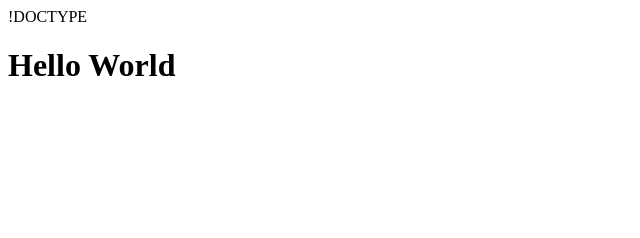
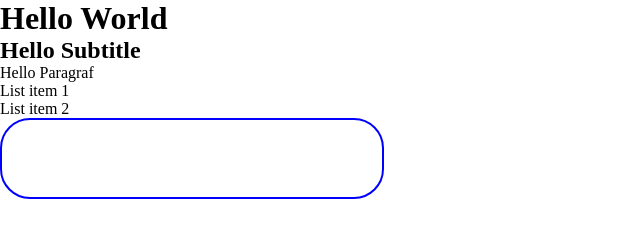
Before and after one commit to IonGherghescu/curs-august1, a plain HTML site: page index.html in a window 1280 px wide. Shown: the whole page, without its empty margins (0-640 px from the left). Drawn offline with Linux system fonts and the light colour scheme; files that its build step writes are made by us from their sources.

Commit message:
add button

```diff
--- a/index.html
+++ b/index.html
@@ -1,14 +1,25 @@
-!DOCTYPE <!DOCTYPE html>
-<html >
-
+<!DOCTYPE html>
+<html lang="en">
 <head>
-    <title>Curs1</title>
-
-<meta charset -"UTF-8" />
-<meta name="viewport" content="width=device-width,intial-scale=1.0">
+    <meta charset="UTF-8">
+    <meta http-equiv="X-UA-Compatible" content="IE=edge">
+    <meta name="viewport" content="width=device-width, initial-scale=1.0">
+    <link href="css/style.css" rel="stylesheet" />
+    <title>Document</title>
 </head>
 <body>
-    <h1> Hello World</h1>
+    <h1>Hello World</h1>
+    <h2>Hello Subtitle</h2>
+    <p>Hello Paragraf</p>
 
-</body></body>
+    <ul>
+        <li>List item 1</li>
+        <li>List item 2</li>
+    <ul>
+    <a href="#" class="button">Click me!</a>
+
+
+
+
+</body>
 </html>
--- /dev/null
+++ b/style.css
@@ -0,0 +1,41 @@
+/* START RESET */
+
+* {
+    box-sizing: border-box;
+    margin: 0;
+    padding: 0;
+}
+
+
+ul,
+ol {
+    list-style-type: none;
+}
+
+a {
+    text-decoration: none;
+}
+
+input:focus {
+   box-shadow: unset;
+   outline: unset;
+   border: unset;
+}
+
+.button {
+    font-size: 1.6rem;
+    line-height: 1em;
+    padding: 1em 1.5em;
+    min-width: 24rem;
+    display: inline-block;
+    font-weight: 500;
+    color:white;
+    display: inline-flex;
+    align-items: center;
+    justify-content: center;
+    border-radius: 30px;
+    border: 2px solid blue;
+    transition: all 0.3s ease out;
+
+
+}
```
Also changed, not shown: 1 other file.
